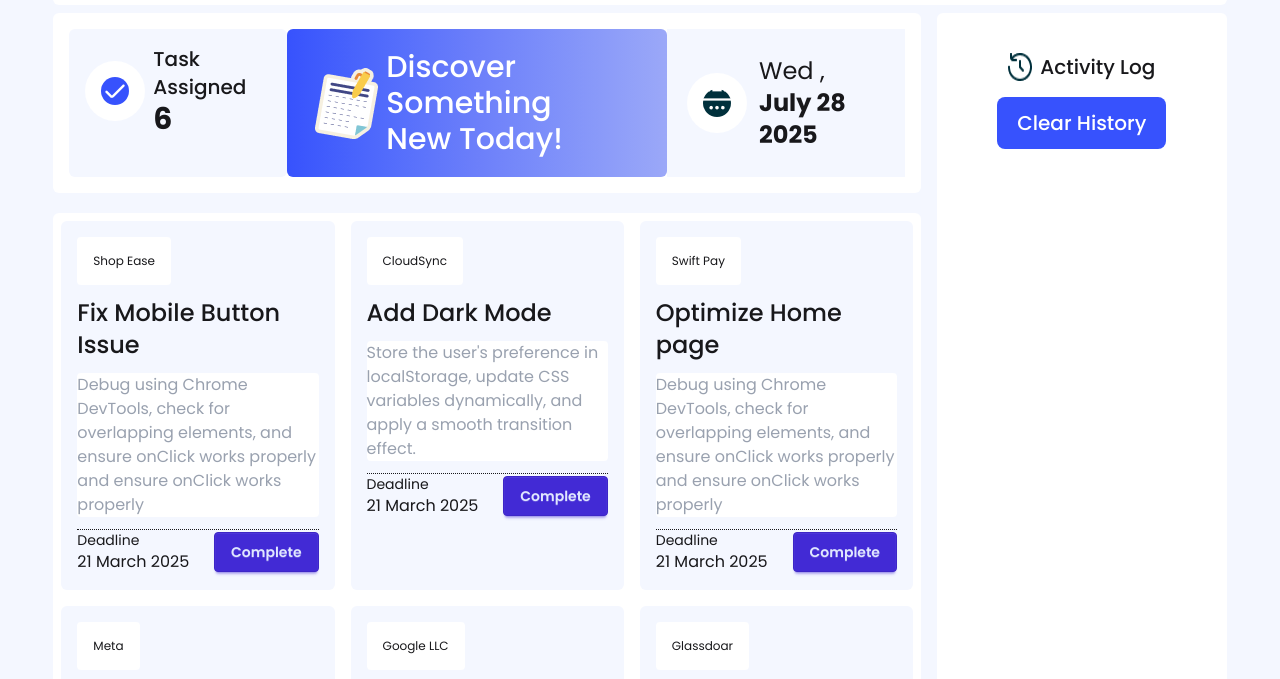
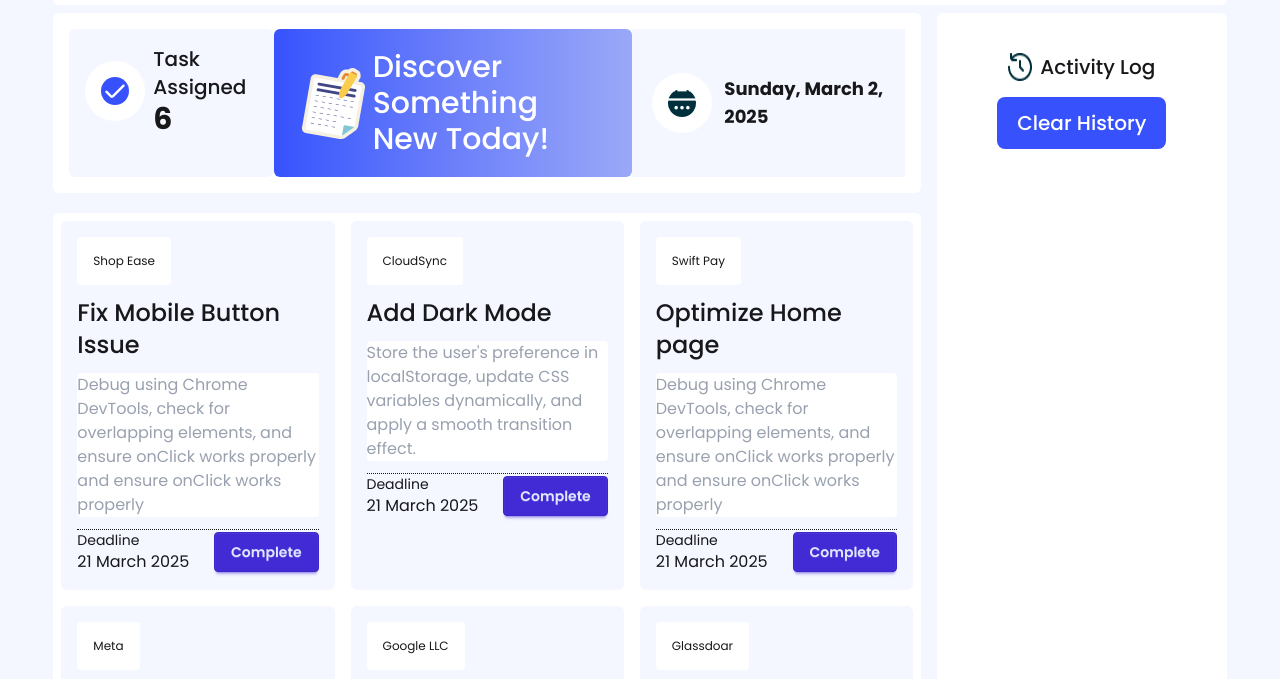
Before and after one commit to kabir542547301148/dev-board-a-05, a plain HTML site: page index.html in a window 1280 px wide. Shown: the part 71-750 px from the top of the page. Drawn offline with nearby package versions, Linux system fonts and the light colour scheme.

Commit message:
added code with js dom manipulation

```diff
--- a/index.html
+++ b/index.html
@@ -70,9 +70,11 @@
 
                      <div class="flex items-center p-5 bg-[#F4F7FF] space-x-3">
                         <img class="p-4 rounded-full bg-white" src="assets/calender.png" alt="">
-                        <h1 id="updated-date" class="text-2xl font-normal">Wed ,
-                            <br>
-                        <span class="font-bold text-2xl">July 28 2025</span></h1>
+                        <div class="text-lg font-bold">
+                            <p class="localFullDate"></p>
+
+
+                        </div>
                      </div>
                 </div>
 
--- a/script/script.js
+++ b/script/script.js
@@ -45,6 +45,20 @@ for(let i = 0; i < completeButtons.length; i++){
 
 
 
+
+const targetDiv = document.querySelector('.localFullDate');
+
+
+const today = new Date();
+
+
+const options = { weekday: 'long', year: 'numeric', month: 'long', day: 'numeric' };
+const formattedDate = today.toLocaleDateString('en-US', options);
+
+if (targetDiv) {
+    targetDiv.textContent = formattedDate;
+  }
+
 document.getElementById("clear-logs").addEventListener("click", function(event){
     const logs= document.getElementsByClassName("logs");
     for(let i= 0; i < logs.length; i++){
```
Also changed, not shown: assets/fi-sr-calendar.png (added).
